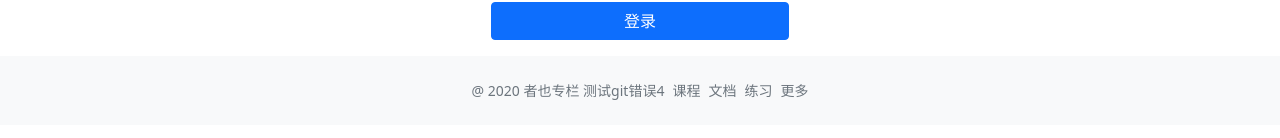
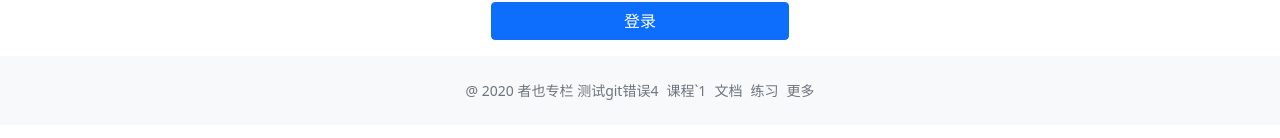
Before and after one commit to 15017662461/zheye, a Vue app: page /login in a window 1280 px wide. Shown: the part 400-538 px from the top of the page. Built offline with nearby package versions, Linux system fonts and the light colour scheme.

Commit message:
feat: 再次测试

```diff
--- a/src/App.vue
+++ b/src/App.vue
@@ -7,7 +7,7 @@
       <small>
         <ul class="list-inline mb-0">
           <li class="list-inline-item">@ 2020 者也专栏 测试git错误4</li>
-          <li class="list-inline-item">课程</li>
+          <li class="list-inline-item">课程`1</li>
           <li class="list-inline-item">文档</li>
           <li class="list-inline-item">练习</li>
           <li class="list-inline-item">更多</li>
```
